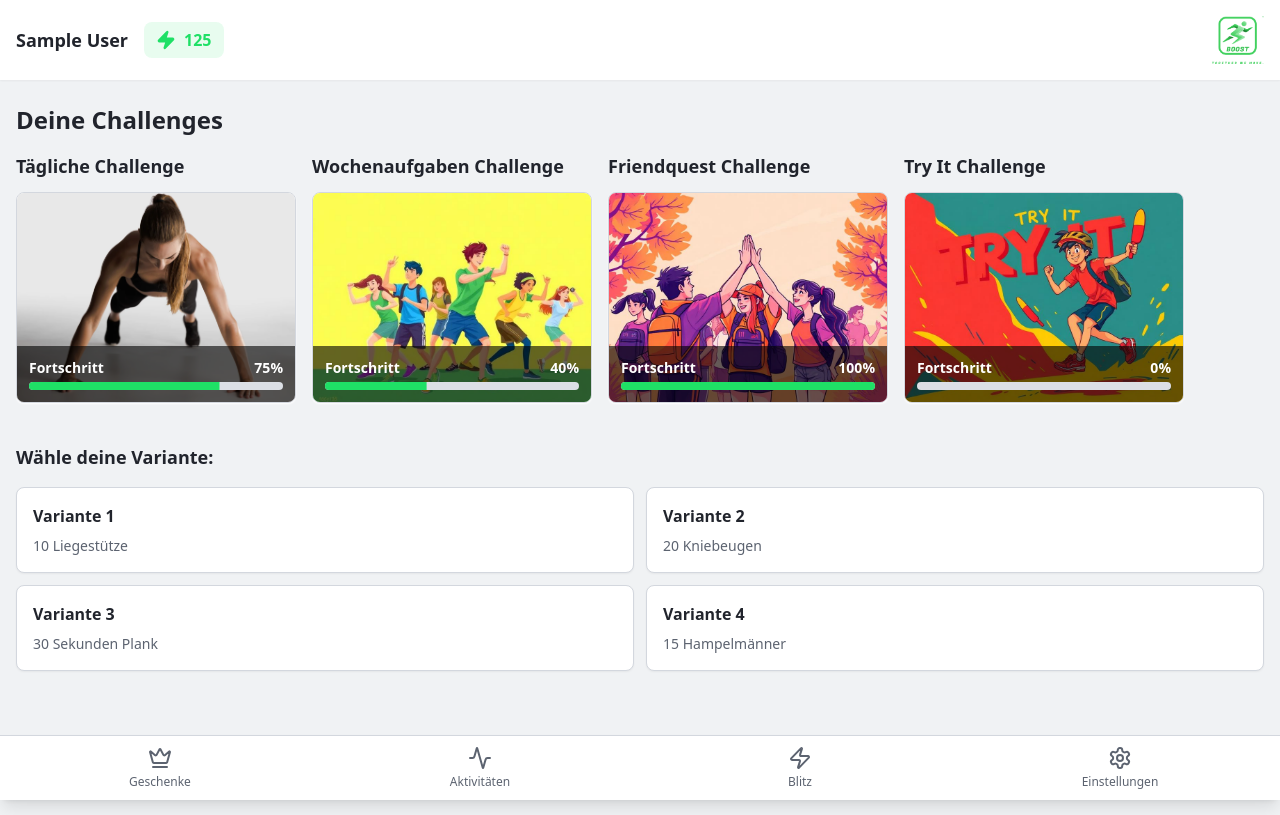
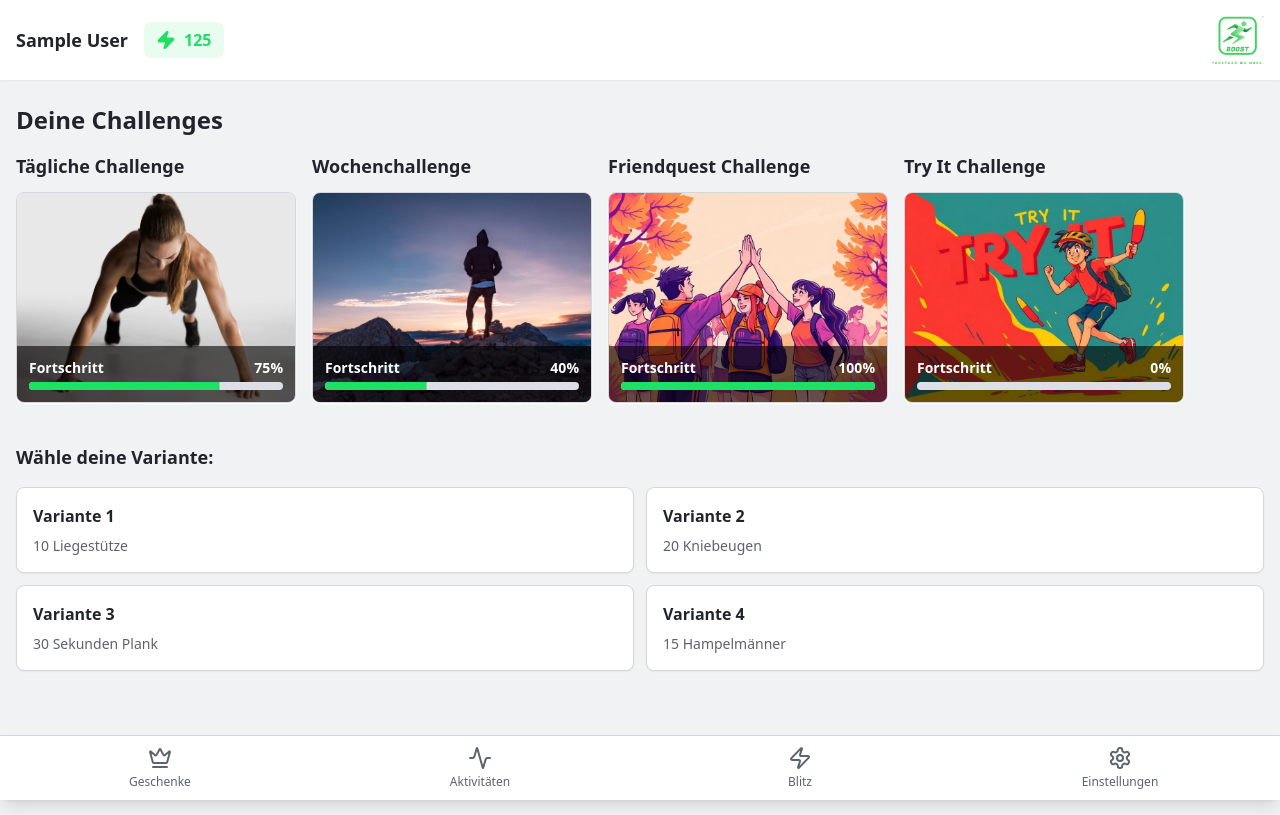
Before and after one commit to juliamariatischler/APP-boost, a React (Vite) app: page /dashboard in a window 1280 px wide. Built offline with nearby package versions, Linux system fonts and the light colour scheme; sample sign-in values are in the browser's storage; the HTML template or start-up script is replaced by a standard one.

Commit message:
Update weekly challenge image and title

```diff
--- a/src/components/ChallengeScroll.tsx
+++ b/src/components/ChallengeScroll.tsx
@@ -15,7 +15,7 @@ interface Challenge {
 
 const challenges: Challenge[] = [
   { id: "daily", title: "Tägliche Challenge", image: dailyImg, progress: 75 },
-  { id: "weekly", title: "Wochenaufgaben Challenge", image: weeklyImg, progress: 40 },
+  { id: "weekly", title: "Wochenchallenge", image: weeklyImg, progress: 40 },
   { id: "friend", title: "Friendquest Challenge", image: friendImg, progress: 100 },
   { id: "tryit", title: "Try It Challenge", image: tryitImg, progress: 0 },
 ];
```
Also changed, not shown: src/assets/challenge-weekly.jpg.
